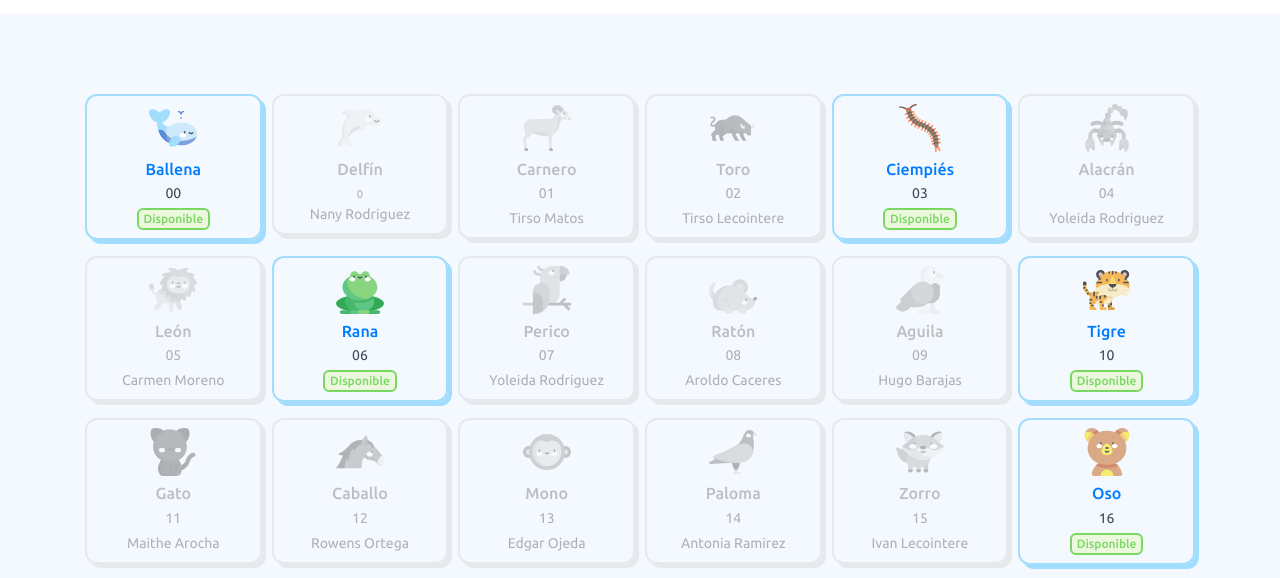
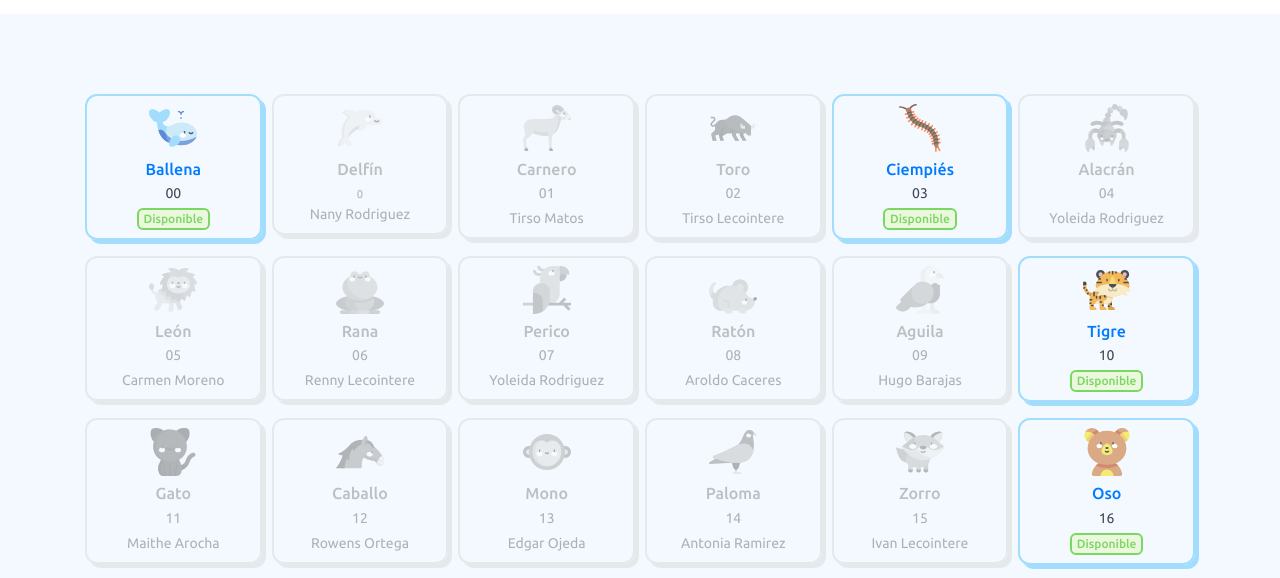
Before and after one commit to carlossacem/phone-giveaway, a website: page index.html in a window 1280 px wide. Shown: the part 637-1215 px from the top of the page. Drawn offline with nearby package versions, Linux system fonts and the light colour scheme.

Commit message:
apartar numero 06 rana

```diff
--- a/index.html
+++ b/index.html
@@ -288,7 +288,7 @@
                     </div>
                 </div>
                 <div class="col-4 col-lg-2">
-                    <div class="card-general mb-3">
+                    <div class="card-general card-general-taken mb-3">
                         <div class="p-2 text-center">
                             <svg class="mb-2" width="48" height="48" viewBox="0 0 48 48" fill="none" xmlns="http://www.w3.org/2000/svg">
                                 <path d="M24 46.0684C37.2548 46.0684 48 42.2259 48 37.4859C48 32.7459 37.2548 28.9033 24 28.9033C10.7452 28.9033 0 32.7459 0 37.4859C0 42.2259 10.7452 46.0684 24 46.0684Z" fill="#33AA55"/>
@@ -308,7 +308,7 @@
                             </svg>
                             <h6 class="text-primary mb-1">Rana</h6>
                             <div class="mb-1">06</div>
-                            <a class="badge badge-success" href="https://wa.me/584129408671?text=El%20n%C3%BAmero%2006%20animal%20%22Rana%22">Disponible</a>
+                            <div>Renny Lecointere</div>
                         </div>
                     </div>
                 </div>
```
